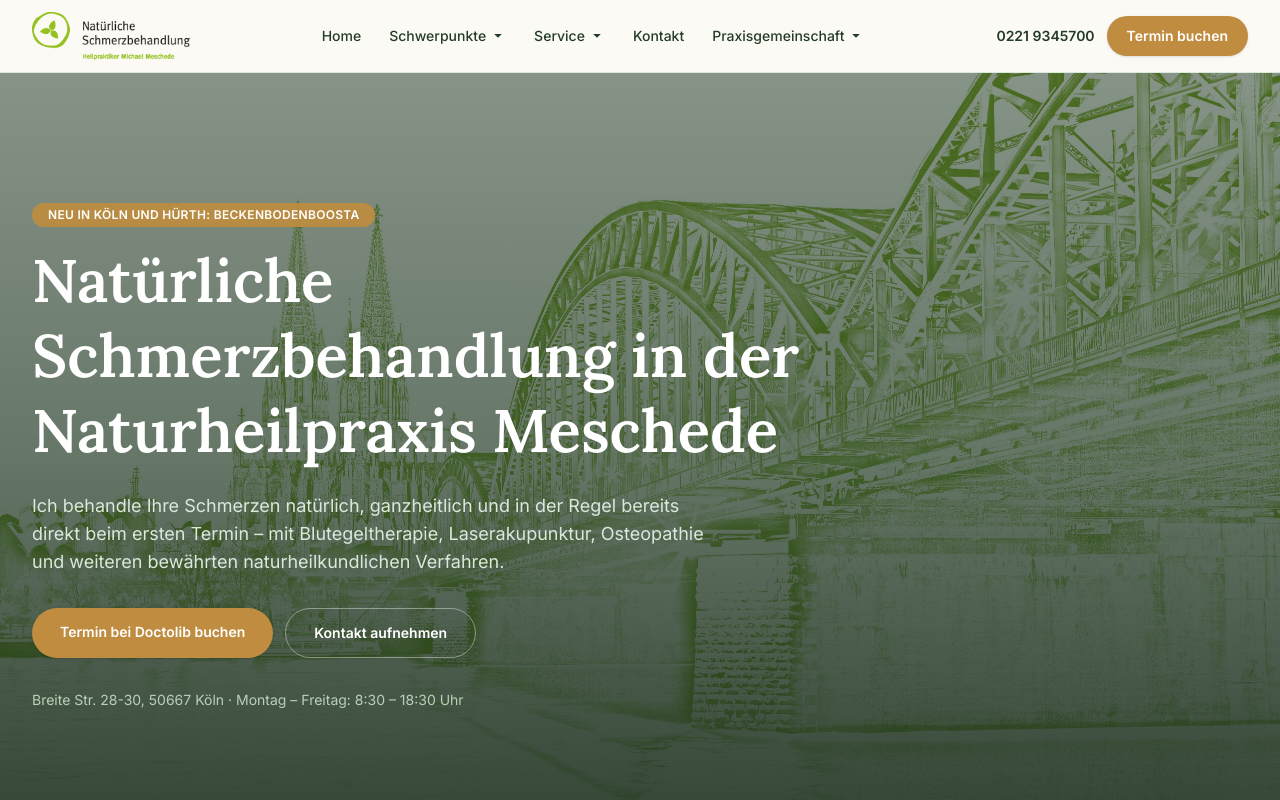
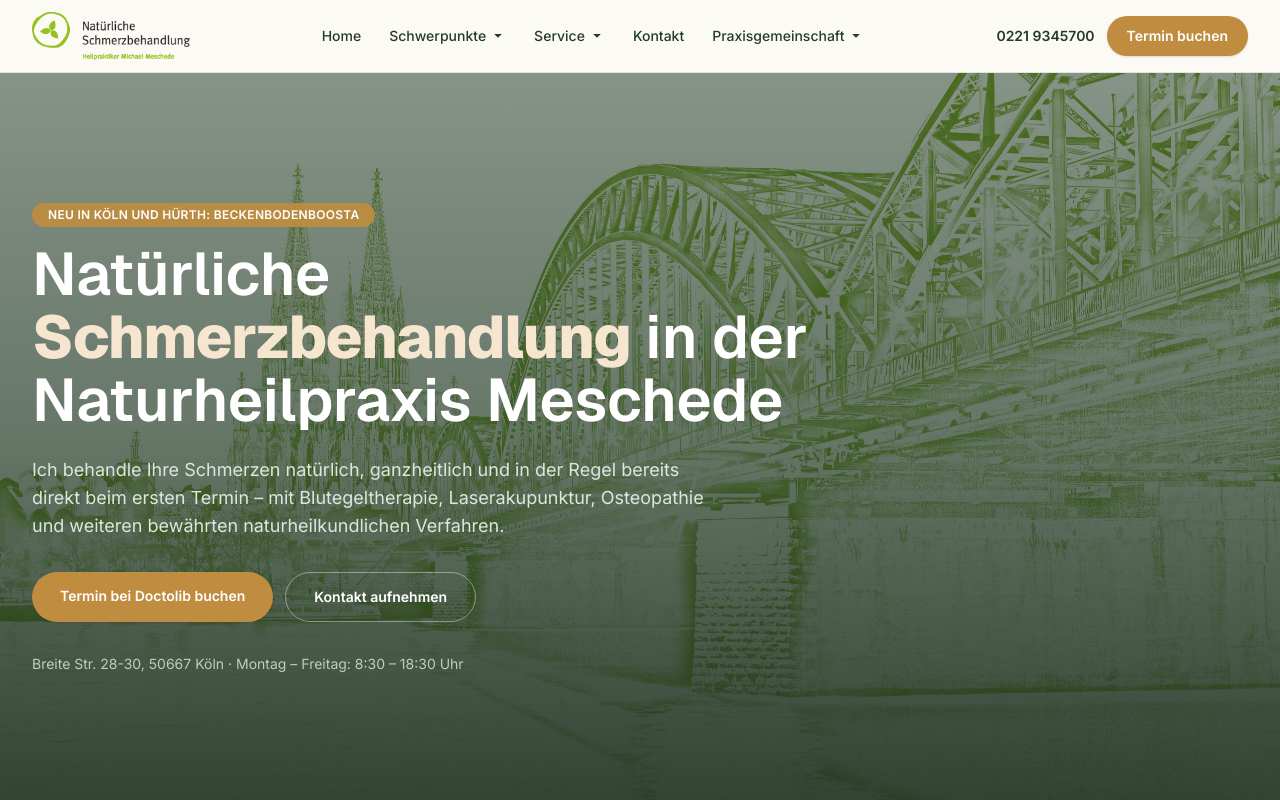
Before and after one commit to parmis2005/naturheilkunde-test, a Next.js app: page / in a window 1280 px wide. Shown: the top 800 px of the page. Built offline with nearby package versions, Linux system fonts and the light colour scheme.

Commit message:
Update hero typography

```diff
--- a/src/app/globals.css
+++ b/src/app/globals.css
@@ -27,7 +27,7 @@
   --color-background: var(--background);
   --color-foreground: var(--foreground);
   --font-sans: var(--font-inter);
-  --font-serif: var(--font-lora);
+  --font-serif: var(--font-geist);
 
   --color-primary-50: var(--color-primary-50);
   --color-primary-100: var(--color-primary-100);
@@ -62,7 +62,7 @@ html {
 }
 
 .font-serif-heading {
-  font-family: var(--font-lora), Georgia, serif;
+  font-family: var(--font-geist), "Inter", Arial, Helvetica, sans-serif;
 }
 
 @keyframes hero-kenburns {
--- a/src/app/layout.tsx
+++ b/src/app/layout.tsx
@@ -1,5 +1,5 @@
 import type { Metadata } from "next";
-import { Inter, Lora } from "next/font/google";
+import { Geist, Inter } from "next/font/google";
 import "./globals.css";
 import Header from "@/components/Header";
 import Footer from "@/components/Footer";
@@ -11,8 +11,8 @@ const inter = Inter({
   display: "swap",
 });
 
-const lora = Lora({
-  variable: "--font-lora",
+const geist = Geist({
+  variable: "--font-geist",
   subsets: ["latin"],
   display: "swap",
 });
@@ -32,7 +32,7 @@ export default function RootLayout({
   children: React.ReactNode;
 }>) {
   return (
-    <html lang="de" className={`${inter.variable} ${lora.variable} h-full`}>
+    <html lang="de" className={`${inter.variable} ${geist.variable} h-full`}>
       <body className="flex min-h-full flex-col bg-cream-100 text-foreground antialiased">
         <Header />
         <main className="flex-1 pb-16 md:pb-0">{children}</main>
--- a/src/app/page.tsx
+++ b/src/app/page.tsx
@@ -54,8 +54,15 @@ export default function HomePage() {
           <p className="mb-4 inline-block rounded-full bg-accent-500/90 px-4 py-1 text-xs font-semibold uppercase tracking-wide text-white">
             Neu in Köln und Hürth: BeckenBodenBoosta
           </p>
-          <h1 className="max-w-3xl font-serif-heading text-4xl font-semibold leading-tight text-white sm:text-5xl lg:text-6xl">
-            Natürliche Schmerzbehandlung in der Naturheilpraxis Meschede
+          <h1 className="max-w-5xl font-serif-heading text-4xl font-semibold leading-[1.05] text-white sm:text-5xl lg:text-6xl">
+            <span className="block">Natürliche</span>
+            <span className="block">
+              <span className="font-extrabold tracking-[-0.02em] text-accent-100">
+                Schmerzbehandlung
+              </span>{" "}
+              in der
+            </span>
+            <span className="block">Naturheilpraxis Meschede</span>
           </h1>
           <p className="mt-6 max-w-2xl text-lg text-primary-100">
             Ich behandle Ihre Schmerzen natürlich, ganzheitlich und in der Regel bereits
```
